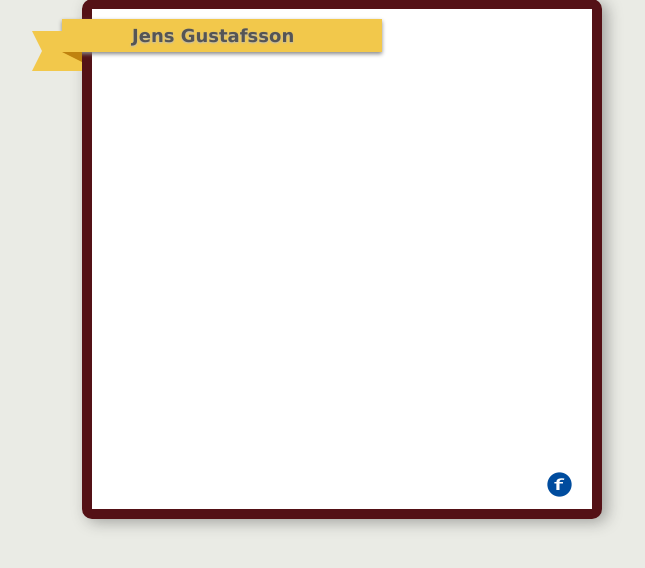
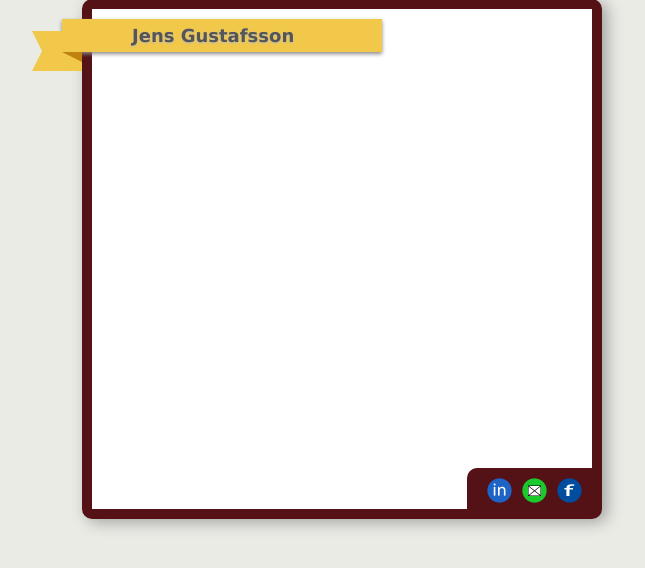
Before and after one commit to alfredakesson/futureCV, a PHP site: page / in a window 1280 px wide. Shown: the part 159-727 px from the top of the page, without its empty margins (298-943 px from the left). Run offline with PHP 8.4, Linux system fonts and the light colour scheme.

Commit message:
Lade till communitysymboler längst ner i hörnet...

```diff
--- a/htdocs/index.php
+++ b/htdocs/index.php
@@ -22,6 +22,13 @@
 				<div class="small_square_img">
 					<img src="facebook.png" width="25px">
 				</div>
+				<div class="small_square_img">
+					<img src="email.png" width="25px">
+				</div>
+
+				<div class="small_square_img">
+					<img src="linkedin.png" width="25px">
+				</div>
 
 			</div>
 
--- a/htdocs/style.css
+++ b/htdocs/style.css
@@ -67,10 +67,21 @@ filter: progid:DXImageTransform.Microsoft.gradient( startColorstr='#a87070', end
 #community_container
 {
 	position: relative;
-	top: 420px;
-	left: 0px;
+	top: 416px;
+	padding-top:5px;
+	right: -5px;
 	height: 30px;
-	margin-right: 10px;
+	width:120px;
+	margin-right: 0;
+	margin-bottom: 0;
+	border-top-left-radius: 10px;
+	float:right;
+
+	background-color: #541116;
+
+	border-width: 5px;
+	border-style:solid;
+	border-color:#541116;
 }
 
 
@@ -94,7 +105,6 @@ filter: progid:DXImageTransform.Microsoft.gradient( startColorstr='#a87070', end
 	width:25px;
 	font-size:8px;
 	font-style:bold;
-	padding: 0 auto 0 auto;
 	margin-right:10px;
 	border-radius: 50%;
 	float:right;
@@ -112,7 +122,6 @@ filter: progid:DXImageTransform.Microsoft.gradient( startColorstr='#a87070', end
 	top:150px;
 	position:relative;
 	background-color:#FFFFFF;
-	//padding:10px 10px 10px 10px;
 	color:black;
 	width:500px;
 	height:500px;
@@ -121,6 +130,7 @@ filter: progid:DXImageTransform.Microsoft.gradient( startColorstr='#a87070', end
 	border-radius:10px;
 	border-color:#541116;
 	margin: 0 auto;
+	padding-bottom: 0;
 	-webkit-box-shadow: 5px 3px 15px rgba(50, 50, 50, 0.4);
 	-moz-box-shadow:    5px 3px 15px rgba(50, 50, 50, 0.4);
 	box-shadow:         5px 3px 15px rgba(50, 50, 50, 0.4);
```
Also changed, not shown: htdocs/email.png (added), htdocs/linkedin.png (added), 3 other files.
